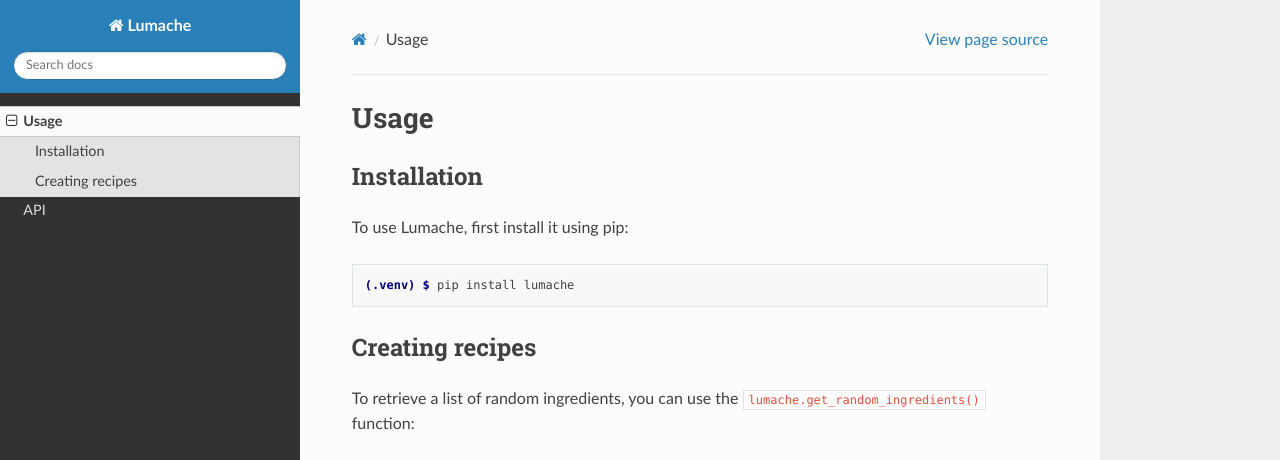
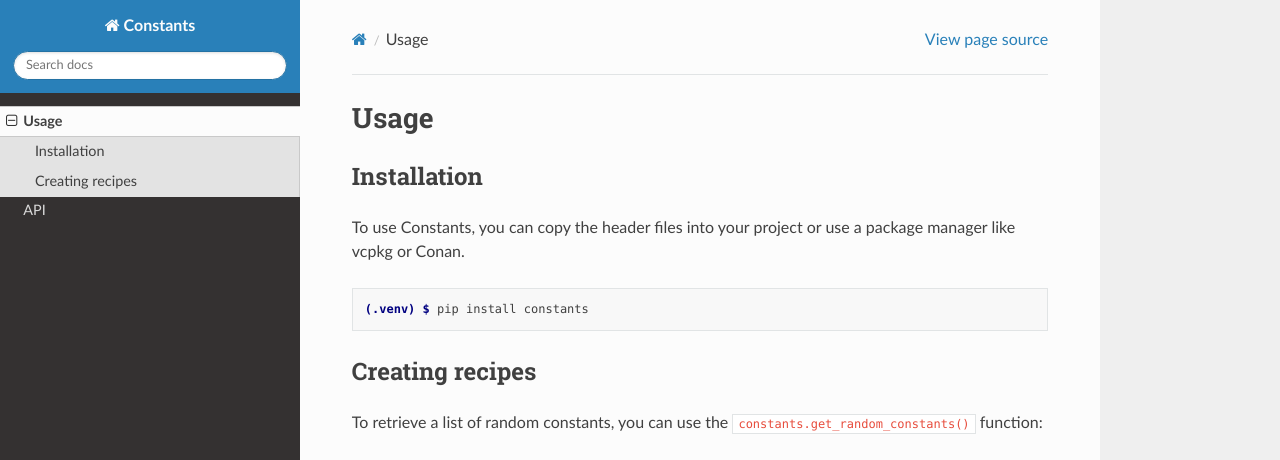
Before and after one commit to abhinayh56/Constants, a Sphinx documentation site: the page built from docs/source/usage.rst, in a window 1280 px wide and 1095 px high. Shown: the top 460 px of the window. Built offline with Sphinx 7.4.7 and the Read the Docs theme 3.1.0, drawn with Linux system fonts in a browser that asks for light colours; some of the changed text lies outside the part shown; grey boxes are pictures that could not be loaded.

Commit message:
asdfasdf

```diff
--- a/docs/source/api.rst
+++ b/docs/source/api.rst
@@ -4,4 +4,4 @@
 .. autosummary::
    :toctree: generated
 
-   lumache
+   constants
--- a/docs/source/conf.py
+++ b/docs/source/conf.py
@@ -2,9 +2,9 @@
 
 # -- Project information
 
-project = 'Lumache'
-copyright = '2021, Graziella'
-author = 'Graziella'
+project = 'Constants'
+copyright = '2021, Abhinay'
+author = 'Abhinay'
 
 release = '0.1'
 version = '0.1.0'
--- a/docs/source/usage.rst
+++ b/docs/source/usage.rst
@@ -6,28 +6,28 @@
 Installation
 ------------
 
-To use Lumache, first install it using pip:
+To use Constants, you can copy the header files into your project or use a package manager like vcpkg or Conan.
 
 .. code-block:: console
 
-   (.venv) $ pip install lumache
+   (.venv) $ pip install constants
 
 Creating recipes
 ----------------
 
-To retrieve a list of random ingredients,
-you can use the ``lumache.get_random_ingredients()`` function:
+To retrieve a list of random constants,
+you can use the ``constants.get_random_constants()`` function:
 
-.. autofunction:: lumache.get_random_ingredients
+.. autofunction:: constants.get_random_constants
 
-The ``kind`` parameter should be either ``"meat"``, ``"fish"``,
-or ``"veggies"``. Otherwise, :py:func:`lumache.get_random_ingredients`
+The ``kind`` parameter should be either ``"mathematical"``, ``"physical"``,
+or ``"user-defined"``. Otherwise, :py:func:`constants.get_random_constants`
 will raise an exception.
 
-.. autoexception:: lumache.InvalidKindError
+.. autoexception:: constants.InvalidKindError
 
 For example:
 
->>> import lumache
->>> lumache.get_random_ingredients()
-['shells', 'gorgonzola', 'parsley']
+>>> import constants
+>>> constants.get_random_constants()
+['pi', 'e', 'c']
```
Also changed, not shown: docs/source/index.rst (+5 -4 lines).
